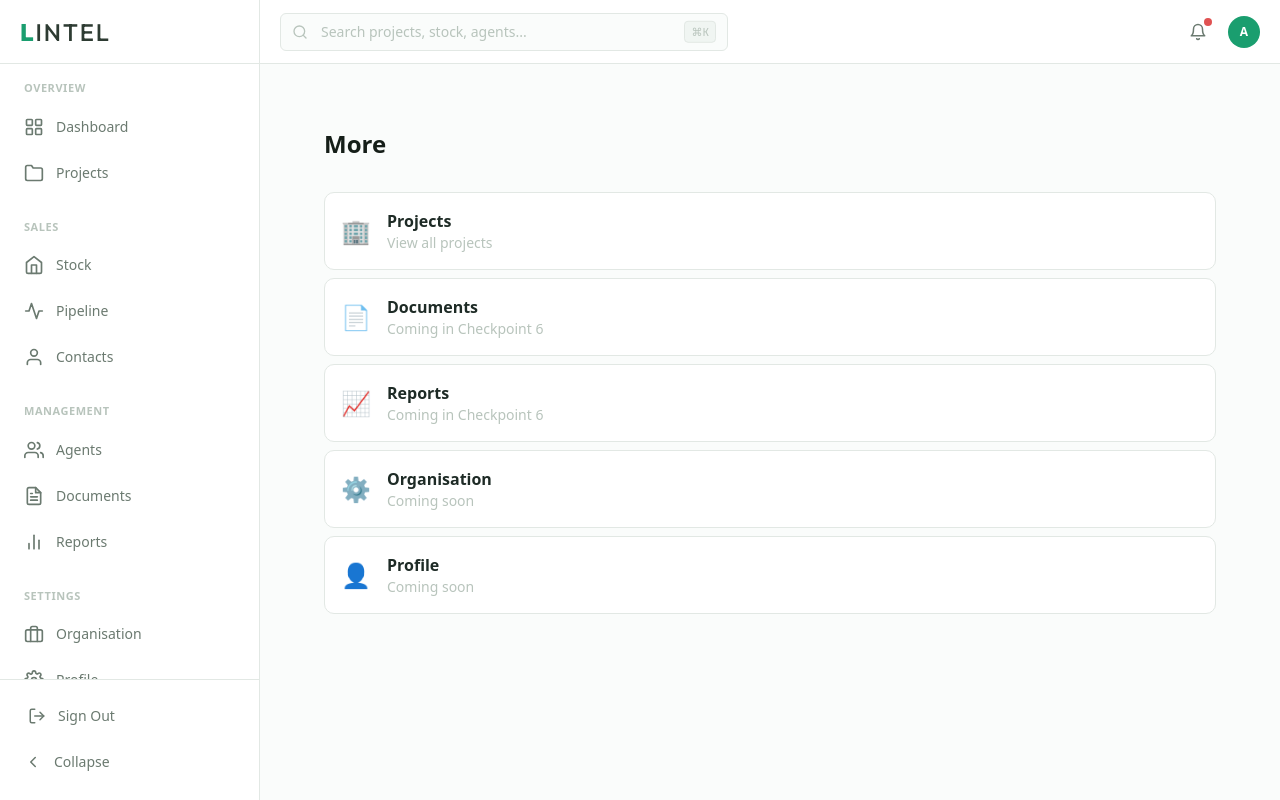
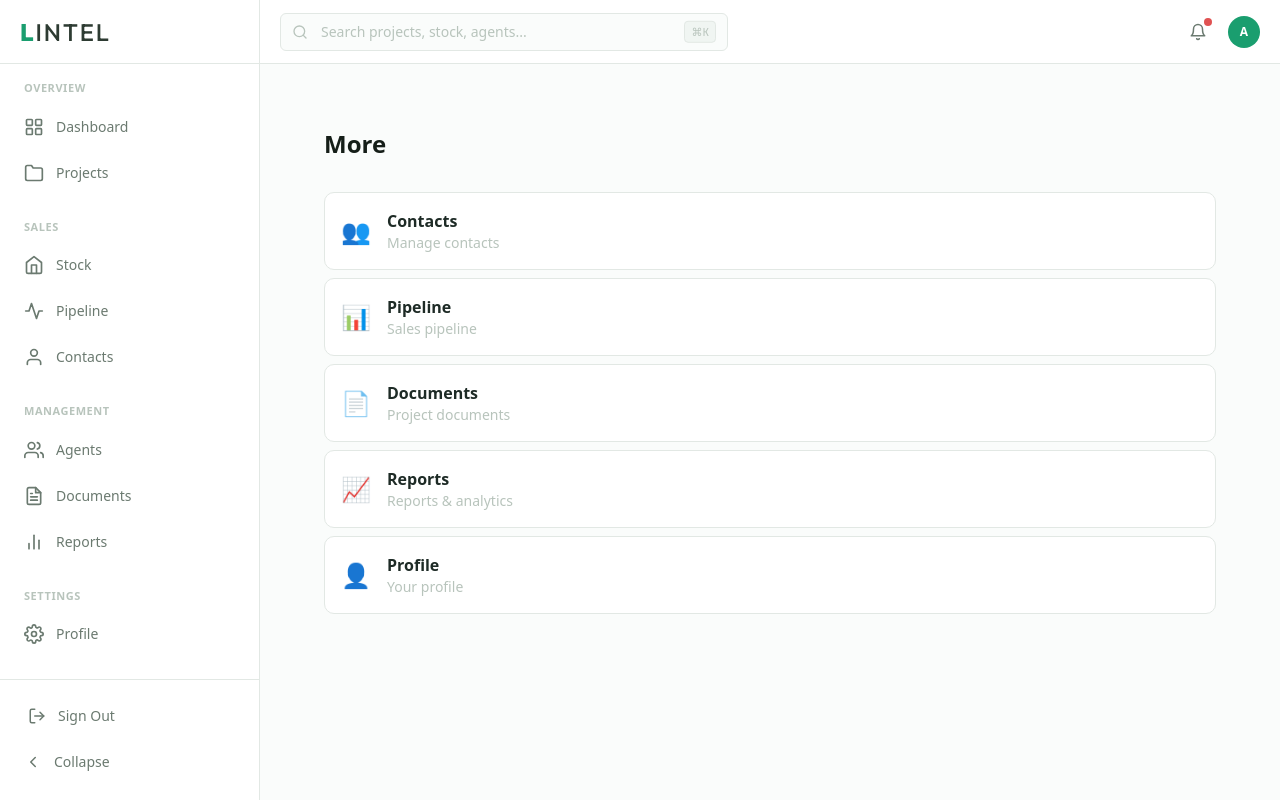
Before and after one commit to jmercer-operator/lintel, a Next.js app: page /more in a window 1280 px wide. Built offline with nearby package versions, Linux system fonts and the light colour scheme.

Commit message:
fix: remove organisation tab, fix more page, add CP13 instructions

```diff
--- a/src/app/(dashboard)/more/page.tsx
+++ b/src/app/(dashboard)/more/page.tsx
@@ -1,11 +1,11 @@
 import Link from "next/link";
 
 const menuItems = [
-  { label: "Projects", href: "/projects", icon: "🏢", desc: "View all projects" },
-  { label: "Documents", href: "/documents", icon: "📄", desc: "Coming in Checkpoint 6" },
-  { label: "Reports", href: "/reports", icon: "📈", desc: "Coming in Checkpoint 6" },
-  { label: "Organisation", href: "/settings", icon: "⚙️", desc: "Coming soon" },
-  { label: "Profile", href: "/profile", icon: "👤", desc: "Coming soon" },
+  { label: "Contacts", href: "/contacts", icon: "👥", desc: "Manage contacts" },
+  { label: "Pipeline", href: "/pipeline", icon: "📊", desc: "Sales pipeline" },
+  { label: "Documents", href: "/documents", icon: "📄", desc: "Project documents" },
+  { label: "Reports", href: "/reports", icon: "📈", desc: "Reports & analytics" },
+  { label: "Profile", href: "/profile", icon: "👤", desc: "Your profile" },
 ];
 
 export default function MorePage() {
--- a/src/components/Sidebar.tsx
+++ b/src/components/Sidebar.tsx
@@ -44,7 +44,6 @@ const navGroups: NavGroup[] = [
   {
     title: "SETTINGS",
     items: [
-      { label: "Organisation", icon: <OrgIcon />, href: "/organisation" },
       { label: "Profile", icon: <ProfileIcon />, href: "/profile" },
     ],
   },
```
Also changed, not shown: 1 other file (tests, documents, lock files or other folders).
